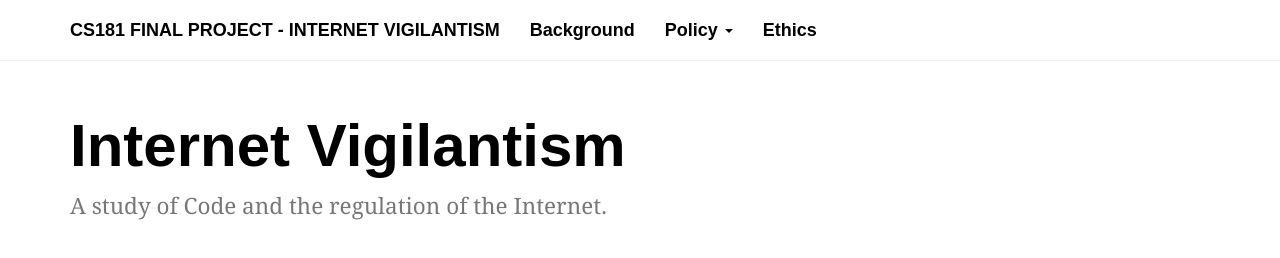
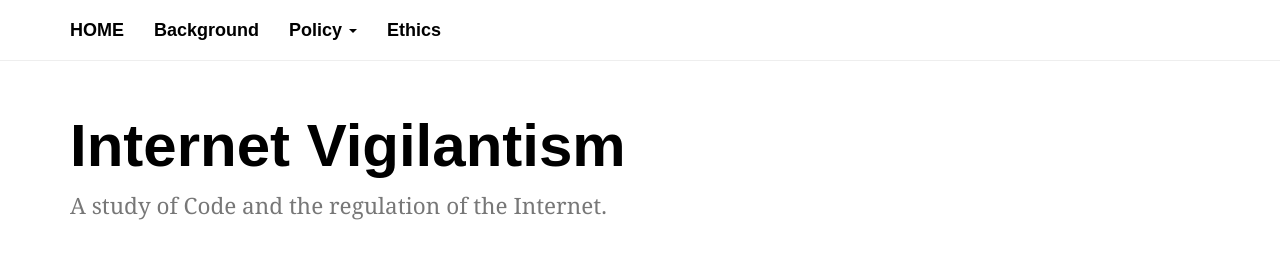
Before and after one commit to skleung/cs181w, a plain HTML site: page index.html in a window 1280 px wide. Drawn offline with Linux system fonts and the light colour scheme; a web font is replaced by a local one.

Commit message:
modified title

```diff
--- a/index.html
+++ b/index.html
@@ -2,7 +2,7 @@
 <html lang="en">
   <head>
     <meta charset="utf-8">
-    <title>Bootswatch: Journal</title>
+    <title>CS181 Final Project - Internet Vigilantism</title>
     <meta name="viewport" content="width=device-width, initial-scale=1">
     <meta http-equiv="X-UA-Compatible" content="IE=edge" />
     <link rel="stylesheet" href="css/bootstrap.min.css" media="screen">
@@ -17,7 +17,7 @@
     <div class="navbar navbar-default navbar-fixed-top">
       <div class="container">
         <div class="navbar-header">
-          <a href="../" class="navbar-brand">CS181 Final Project - Internet Vigilantism</a>
+          <a href="../" class="navbar-brand">HOME</a>
           <button class="navbar-toggle" type="button" data-toggle="collapse" data-target="#navbar-main">
             <span class="icon-bar"></span>
             <span class="icon-bar"></span>
```
